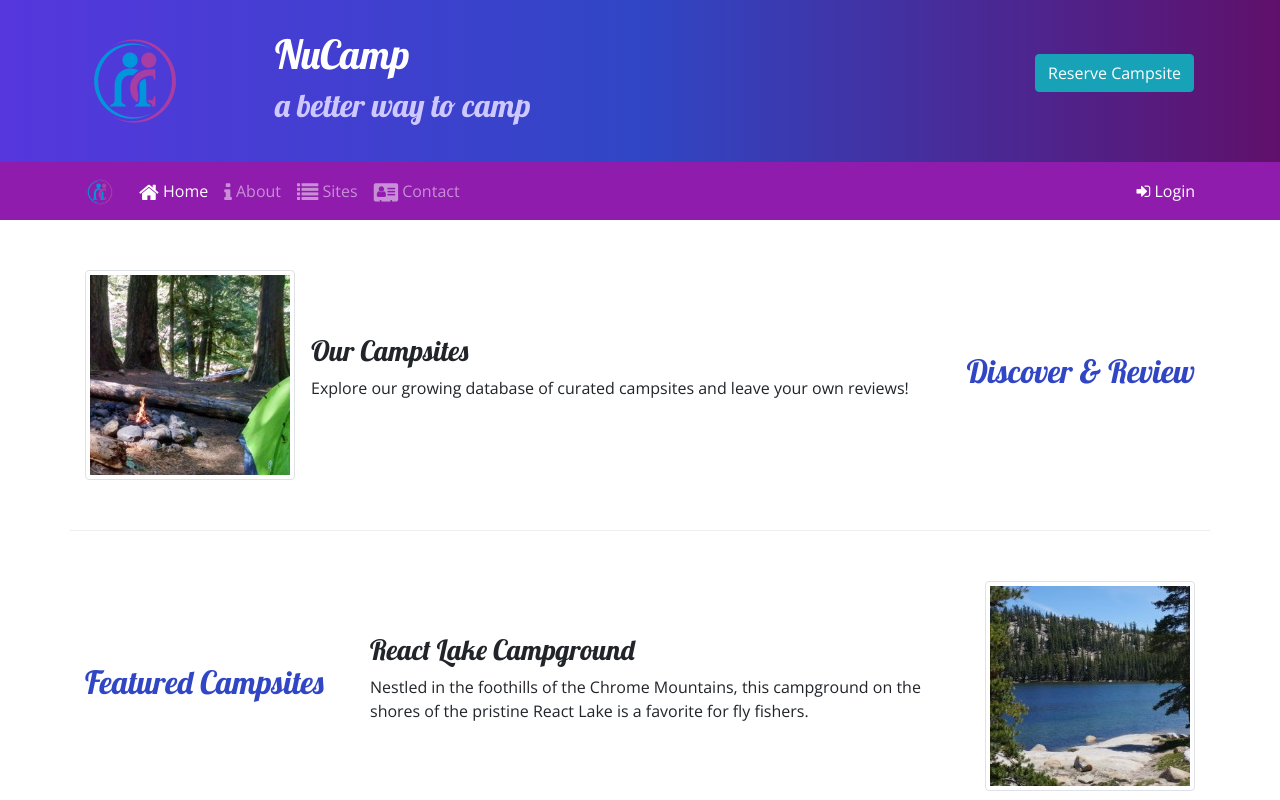
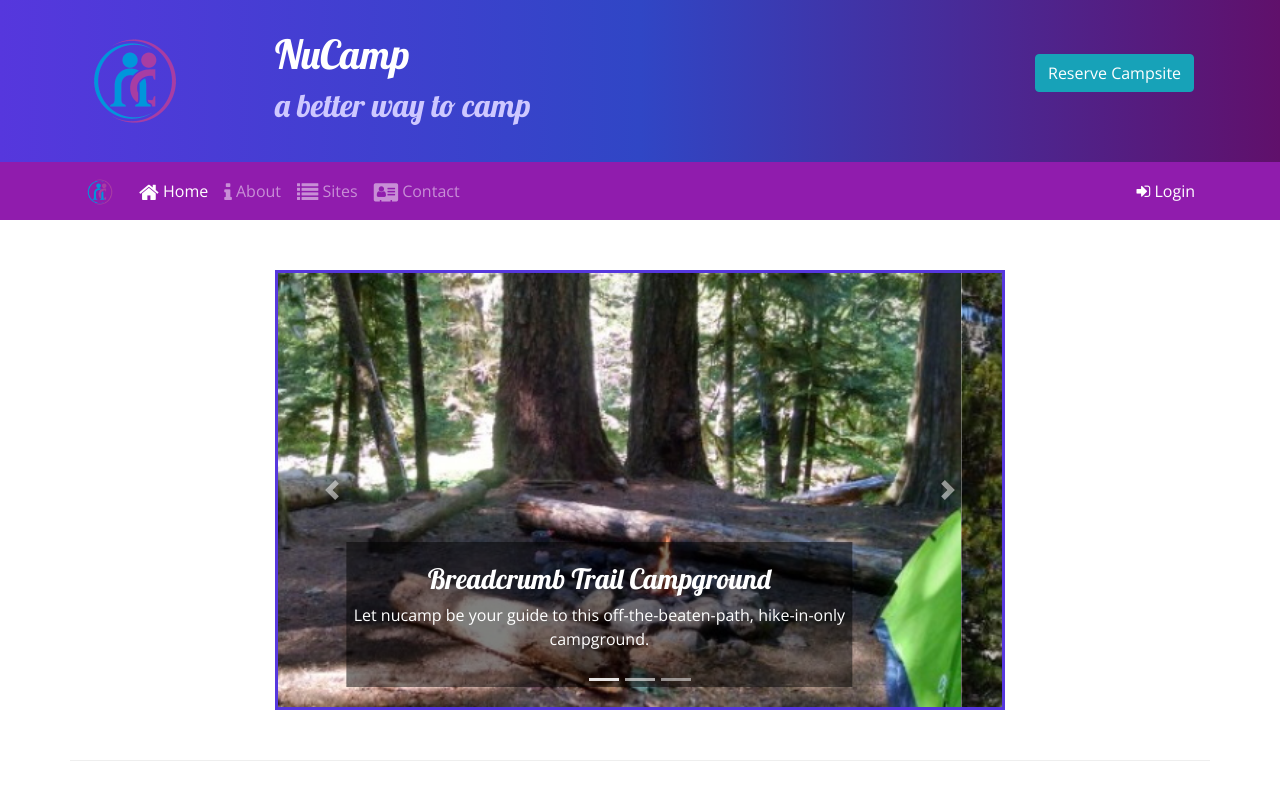
Before and after one commit to Codyl/bootstrap-camp, a website: page index.html in a window 1280 px wide. Shown: the top 800 px of the page. Drawn offline with nearby package versions, Linux system fonts and the light colour scheme.

Commit message:
Carousel

```diff
--- a/css/styles.css
+++ b/css/styles.css
@@ -46,3 +46,11 @@ a, a:hover {
   color: inherit;
   text-decoration: none;
 }
+
+.carousel-caption {
+    background-color: rgba(0, 0, 0, 0.5);
+}
+
+.carousel {
+    border: solid #5637DD;
+}
--- a/index.html
+++ b/index.html
@@ -139,6 +139,54 @@
     </div>
 
     <div class="container">
+      <div class="row row-content">
+        <div class="col-md-8 mx-auto">
+          <div id="homeCarousel" class="carousel slide" data-ride="carousel">
+            <ol class="carousel-indicators">
+              <li data-target="#homeCarousel" data-slide-to="0" class="active"></li>
+              <li data-target="#homeCarousel" data-slide-to="1"></li>
+              <li data-target="#homeCarousel" data-slide-to="2"></li>
+            </ol>
+            <div class="carousel-inner">
+              <div class="carousel-item active">
+                <img src="img/breadcrumb-trail.jpg" alt="Breadcrumb trail" class="d-block w-100">
+                <div class="carousel-caption">
+                  <h3>Breadcrumb Trail Campground</h3>
+                  <p class="d-none d-sm-block">
+                    Let nucamp be your guide to this off-the-beaten-path, hike-in-only campground.
+                  </p>
+                </div>
+              </div>
+              <div class="carousel-item">
+                <img src="img/react-lake.jpg" alt="React lake" class="d-block w-100">
+                <div class="carousel-caption">
+                  <h3>React Lake</h3>
+                <p class="d-none d-sm-block">
+                  Nestled in the foothills of the Chrome Mountains, this campground on the shores of the pristine React Lake is a favorite for fly fishers.
+                </p>
+                </div>
+              </div>
+              <div class="carousel-item">
+                <img src="img/chrome-river.jpg" alt="Chrome river" class="d-block w-100">
+                <div class="carousel-caption">
+                  <h3>Chrome River</h3>
+                <p class="d-none d-sm-block">
+                  Spend a few sunny days and starry nights beneath a canopy of old-growth firs at this enchanting spot by the Chrome River.
+                </p>
+                </div>
+              </div>
+            </div>
+            <a href="#homeCarousel" role="button" class="carousel-control-prev" data-slide='prev'>
+              <span class="carousel-control-prev-icon"></span>
+              <span class="sr-only">Previous</span>
+            </a>
+            <a href="#homeCarousel" role="button" class="carousel-control-next" data-slide="next">
+              <span class="carousel-control-next-icon"></span>
+              <span class="sr-only">Next</span>
+            </a>
+          </div>
+        </div>
+      </div>
       <div class="row row-content align-items-center">
         <div class="col-sm-4 order-sm-last col-md-3">
           <h2 class="text-sm-right">Discover & Review</h2>
```
